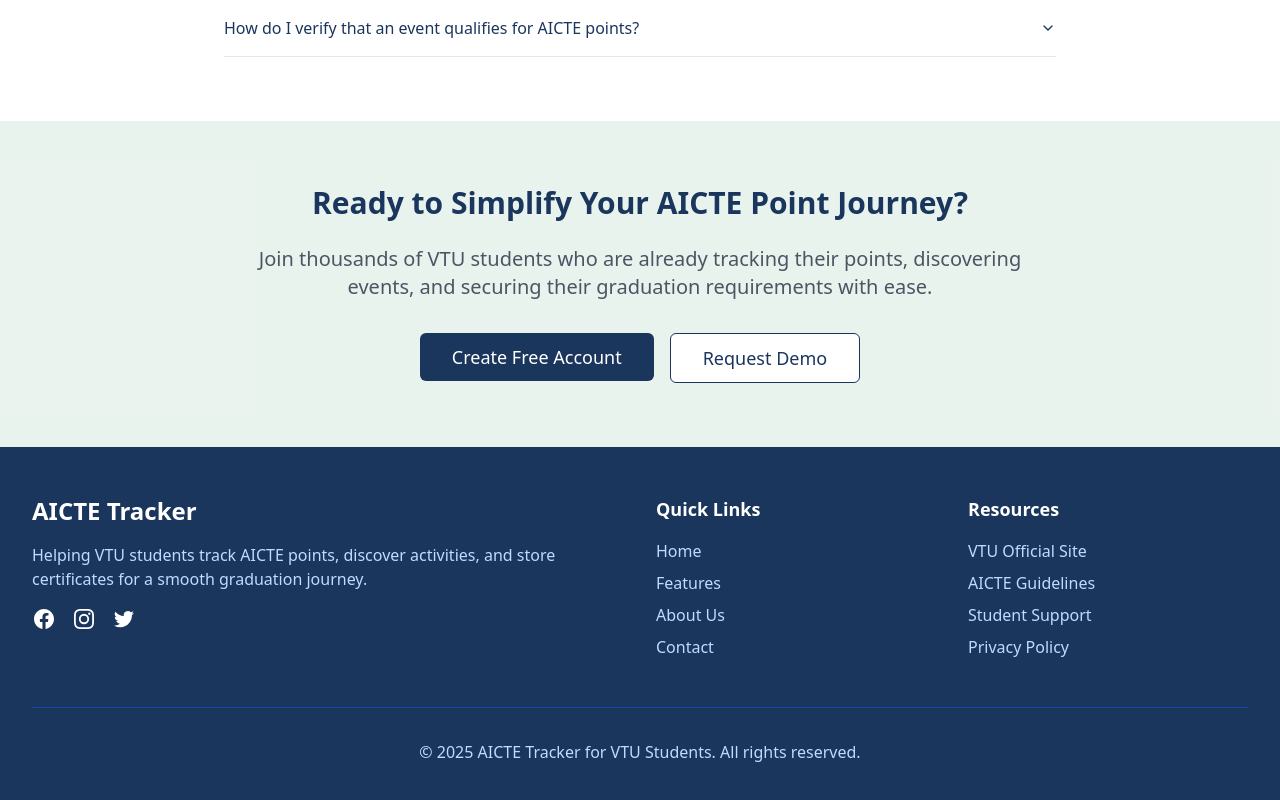
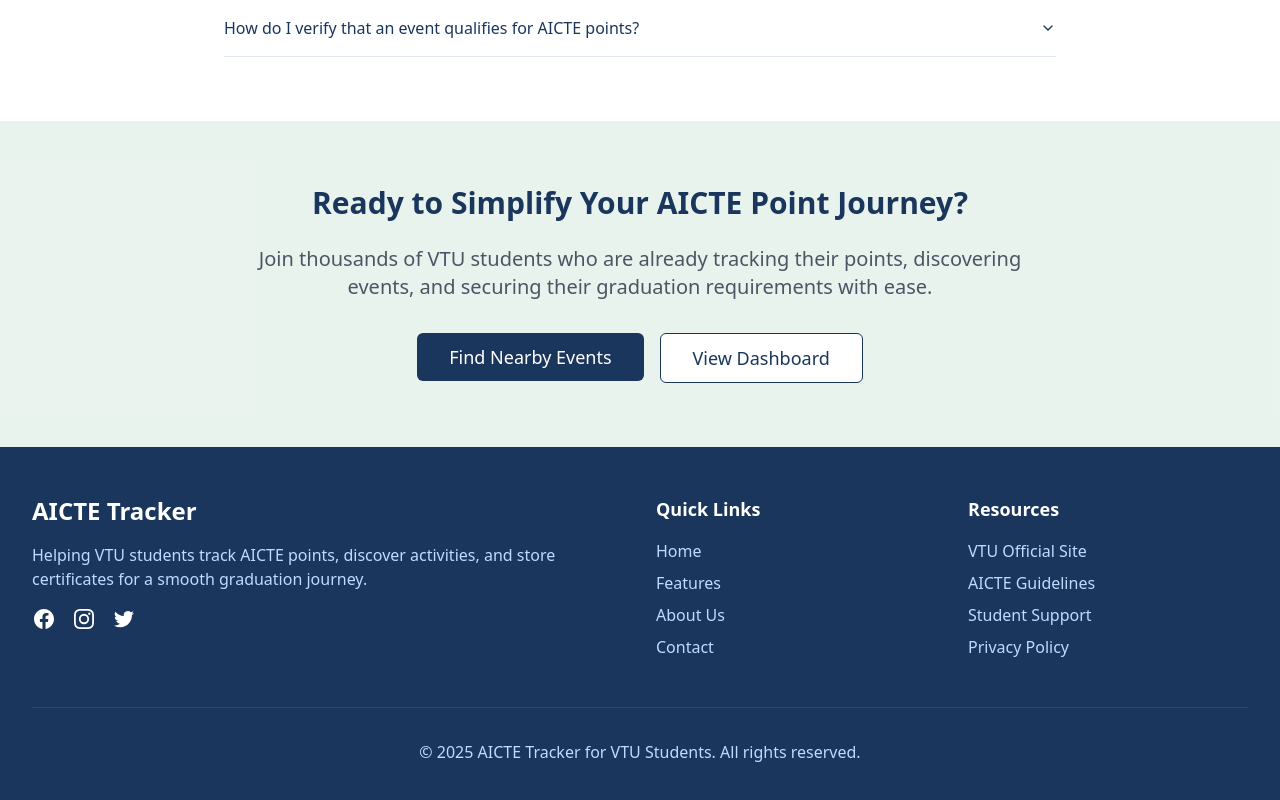
Before and after one commit to SakshiAwasthi19/aicte-alert-vtu-beacon, a React (Vite) app: page / in a window 1280 px wide. Shown: the part 2127-2927 px from the top of the page. Built offline with nearby package versions, Linux system fonts and the light colour scheme.

Commit message:
Change CTA button text
Update the text of the Call to Action button in the section above the footer. The current text "Create Free Account" is not suitable as the landing page is displayed after the user has already logged in.

```diff
--- a/src/components/CallToAction.tsx
+++ b/src/components/CallToAction.tsx
@@ -16,10 +16,10 @@ const CallToAction = () => {
           </p>
           <div className="flex flex-col sm:flex-row justify-center gap-4">
             <Button className="bg-vtu-blue hover:bg-vtu-lightBlue text-white px-8 py-6 text-lg">
-              Create Free Account
+              Find Nearby Events
             </Button>
             <Button variant="outline" className="border-vtu-blue text-vtu-blue hover:bg-vtu-blue/10 px-8 py-6 text-lg">
-              Request Demo
+              View Dashboard
             </Button>
           </div>
         </div>
```
